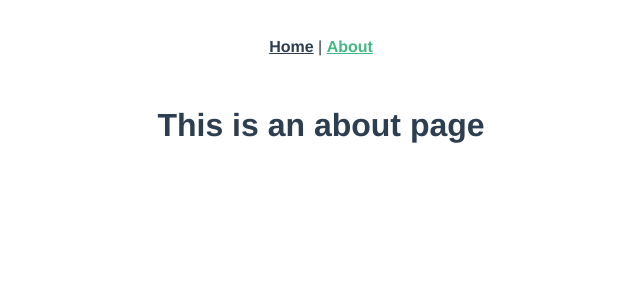
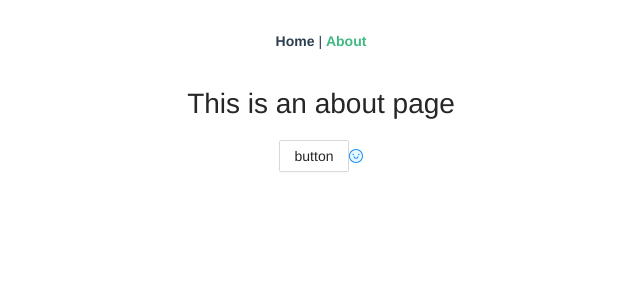
Before and after one commit to xkayah/train, a Vue app in the folder web/: page /about in a window 1280 px wide. Shown: the top 300 px of the page, without its empty margins (319-959 px from the left). Built offline with nearby package versions, Linux system fonts and the light colour scheme.

Commit message:
[add] 引入 Ant Design Vue

```diff
--- a/web/package.json
+++ b/web/package.json
@@ -8,6 +8,8 @@
     "lint": "vue-cli-service lint"
   },
   "dependencies": {
+    "@ant-design/icons-vue": "^6.1.0",
+    "ant-design-vue": "^3.2.15",
     "core-js": "^3.8.3",
     "vue": "^3.2.13",
     "vue-router": "^4.0.3",
--- a/web/src/main.js
+++ b/web/src/main.js
@@ -1,6 +1,16 @@
-import { createApp } from 'vue'
+import {createApp} from 'vue'
 import App from './App.vue'
 import router from './router'
 import store from './store'
+import Antd from "ant-design-vue";
+import 'ant-design-vue/dist/antd.css'
+import * as Icons from '@ant-design/icons-vue';
 
-createApp(App).use(store).use(router).mount('#app')
+
+const app = createApp(App);
+app.use(Antd).use(store).use(router).mount('#app')
+
+const icons = Icons;
+for (const i in icons){
+    app.component(i,icons[i])
+}
--- a/web/src/views/AboutView.vue
+++ b/web/src/views/AboutView.vue
@@ -1,5 +1,7 @@
 <template>
-  <div class="about">
-    <h1>This is an about page</h1>
-  </div>
+    <div class="about">
+        <h1>This is an about page</h1>
+        <a-button>button</a-button>
+        <smile-two-tone />
+    </div>
 </template>
```
Also changed, not shown: 1 other file (tests, documents, lock files or other folders).
